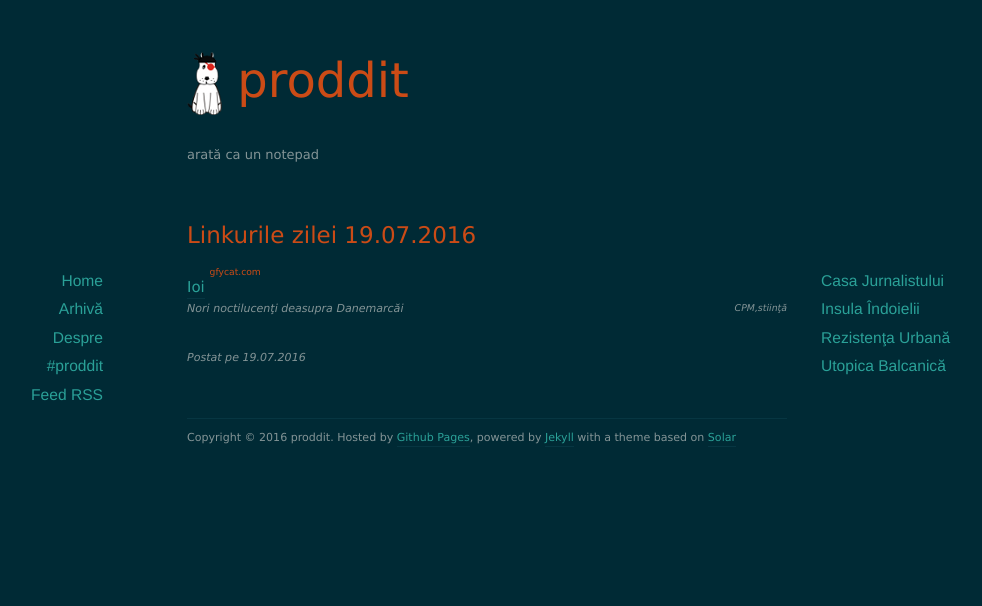
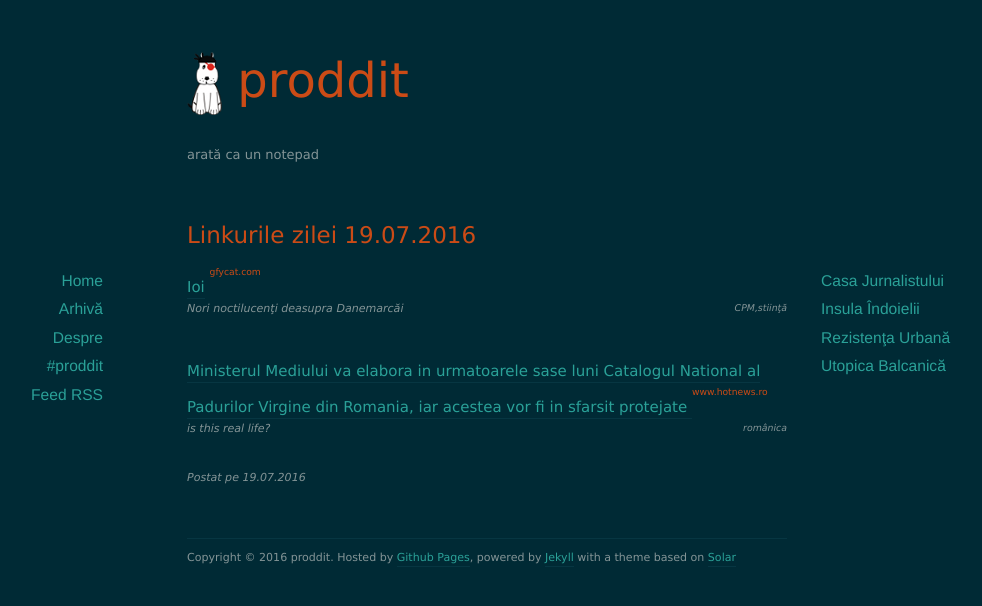
Before and after one commit to xolar/xolar.github.io, a Jekyll site: the page built from _posts/2016-07-19-linkurile-zilei.md, in a window 1280 px wide. Shown: the top 606 px of the page, without its empty margins (153-1135 px from the left). Built offline with Jekyll 4.4.1, drawn with Linux system fonts in a browser that asks for light colours; comment, search, counter and statistics services are not loaded.

Commit message:
linkurile zilei Tue Jul 19 13:11:42 CEST 2016

```diff
--- a/_posts/2016-07-19-linkurile-zilei.md
+++ b/_posts/2016-07-19-linkurile-zilei.md
@@ -2,10 +2,15 @@
 layout: post
 comments: true
 date:   2016-07-19 08:49
-categories: CPM stiinţă
+categories: CPM,stiinţă,românica
 title: Linkurile zilei 19.07.2016
 ---
 
 ## [Ioi](https://gfycat.com/DifficultCheeryAmbushbug) <sup><sup><sup>gfycat.com</sup></sup></sup>
 <span style="float: left;" ><sup>_Nori noctilucenţi deasupra Danemarcăi_</sup></span><span style="float: right;" ><sup><sup>_CPM,stiinţă_</sup></sup></span>
 <br/>
+<br/>
+
+## [Ministerul Mediului va elabora in urmatoarele sase luni Catalogul National al Padurilor Virgine din Romania, iar acestea vor fi in sfarsit protejate ](http://www.hotnews.ro/stiri-mediu-21168305-ministerul-mediului-elabora-urmatoarele-sase-luni-catalogul-national-padurilor-virgine-din-romania-iar-acestea-vor-sfarsit-protejate.htm) <sup><sup><sup>www.hotnews.ro</sup></sup></sup>
+<span style="float: left;" ><sup>_is this real life?_</sup></span><span style="float: right;" ><sup><sup>_românica_</sup></sup></span>
+<br/>
```
